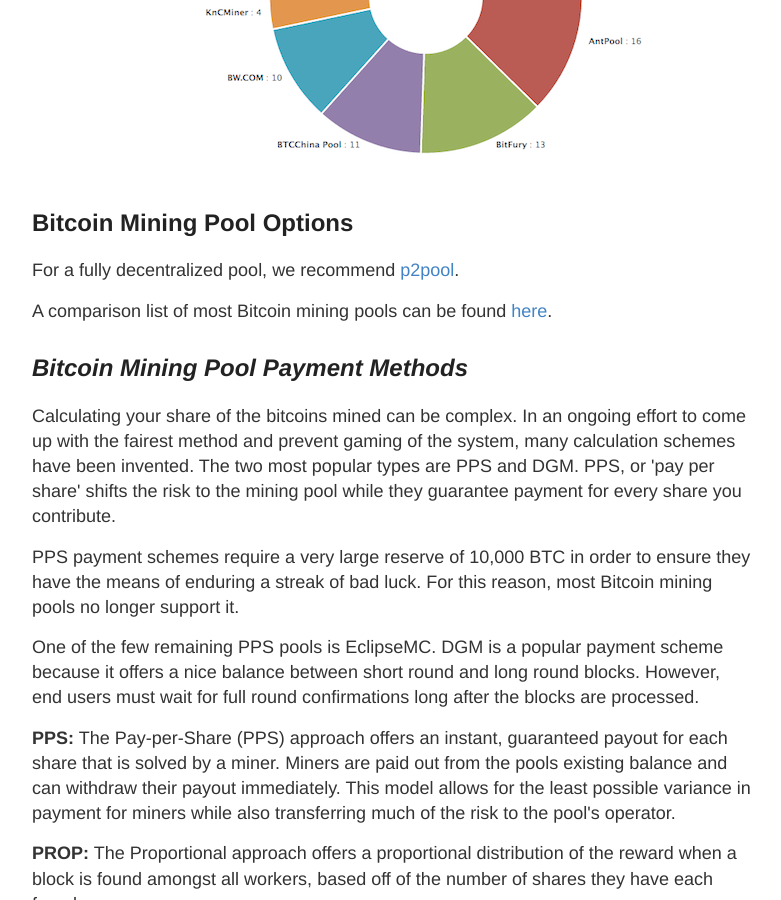
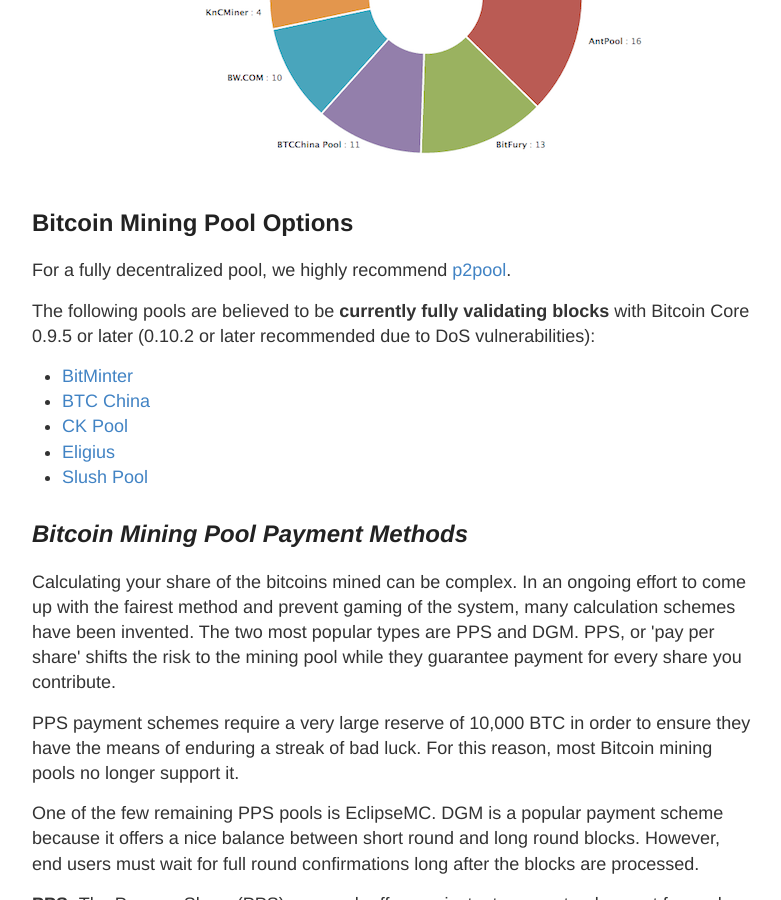
Before and after one commit to vesk4000/bm, a Jekyll site: the page built from bitcoin-mining-pools/index.html, in a window 1280 px wide and 900 px high, scrolled down 1543 px. Shown: the whole window, without its empty margins (248-1029 px from the left). Built offline with Jekyll 4.4.1, drawn with Linux system fonts in a browser that asks for light colours; Markdown is read by kramdown in place of the engine named in the settings; a script that is not in the unit is left out.

Commit message:
Update Pools

```diff
--- a/bitcoin-mining-pools/index.html
+++ b/bitcoin-mining-pools/index.html
@@ -18,8 +18,13 @@ title: Learn about Bitcoin mining pools
 <h2>Bitcoin Mining Pool Hash Rate Distribution</h2>
 <center><img src="/images/bitcoin-mining-pool-hash-rate-distribution.png"></center>
 <h2>Bitcoin Mining Pool Options</h2>
-<p>For a fully decentralized pool, we recommend <a rel="nofollow" target="_blank" href="http://p2pool.in">p2pool</a>.
-<p>A comparison list of most Bitcoin mining pools can be found <a href="https://en.bitcoin.it/wiki/Comparison_of_mining_pools" target="_blank">here</a>.
+<p>For a fully decentralized pool, we highly recommend <a rel="nofollow" target="_blank" href="http://p2pool.in">p2pool</a>.
+<p>The following pools are believed to be <b>currently fully validating blocks</b> with Bitcoin Core 0.9.5 or later (0.10.2 or later recommended due to DoS vulnerabilities):
+<ul><li><a href="https://bitminter.com/">BitMinter</a></li>
+<li><a href="https://pool.btcchina.com/">BTC China</a></li>
+<li><a href="http://www.kano.is/">CK Pool</a></li>
+<li><a href="http://eligius.st/~gateway/">Eligius</a></li>
+<li><a href="https://en.bitcoin.it/wiki/Bitcoin_Pooled_Mining">Slush Pool</a></li></ul>
 {% include ad-page.html %}
 <h2><em>Bitcoin Mining Pool Payment Methods</em></h2>
 <p>Calculating your share of the bitcoins mined can be complex. In an ongoing effort to come up with the fairest method and prevent gaming of the system, many calculation schemes have been invented. The two most popular types are PPS and DGM. PPS, or 'pay per share' shifts the risk to the mining pool while they guarantee payment for every share you contribute.
```
